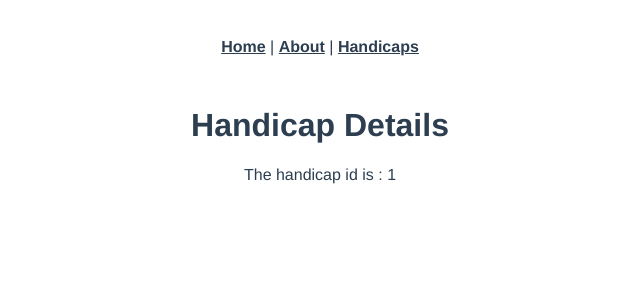
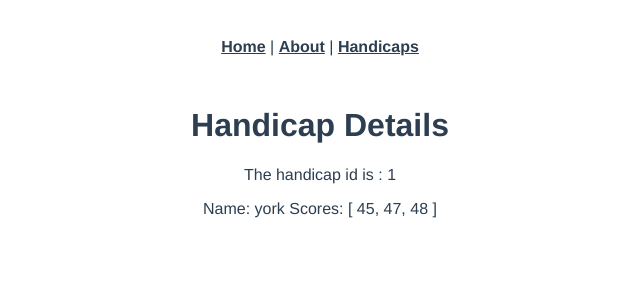
Before and after one commit to antcroshaw/handicaps, a Vue app: page /handicaps/1 in a window 1280 px wide. Shown: the top 300 px of the page, without its empty margins (320-960 px from the left). Built offline with nearby package versions, Linux system fonts and the light colour scheme.

Commit message:
details page working

```diff
--- a/src/App.vue
+++ b/src/App.vue
@@ -11,9 +11,8 @@ export default {
   provide () {
     return {
       handicaps: [
-        { id: 1, name: 'york' },
-        { id: 2, name: 'western' }
-      ]
+        { id: 1, name: 'york', scores: [45, 47, 48] },
+        { id: 2, name: 'western', scores: [12, 14, 15] }]
     }
   }
 }
--- a/src/components/HandicapDetails.vue
+++ b/src/components/HandicapDetails.vue
@@ -1,11 +1,26 @@
 <template>
 <h1>Handicap Details</h1>
   <p>The handicap id is : {{ id }}</p>
+  <div v-for="handicap in handicaps" :key="handicap.id">
+    <div v-if="handicap.id == id">
+    Name: {{ handicap.name }}
+    Scores: {{ handicap.scores }}</div>
+  </div>
 </template>
 
 <script>
 export default {
-  props: ['id']
+  props: ['id'],
+  data () {
+    return {
+      scores: '',
+      handicap: []
+    }
+  },
+  inject: ['handicaps'],
+  created (id) {
+    console.log(this.handicaps)
+  }
 }
 </script>
 
```
